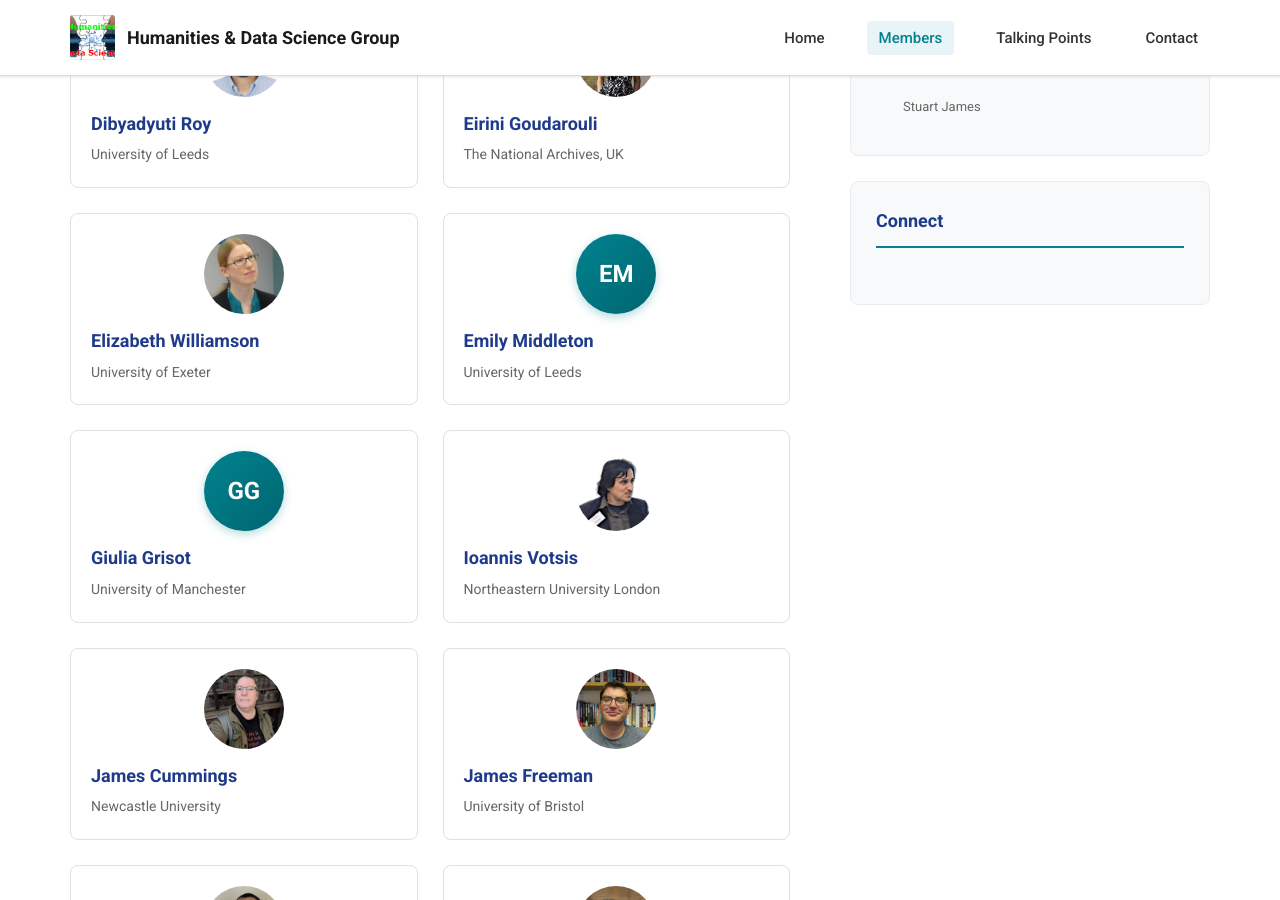
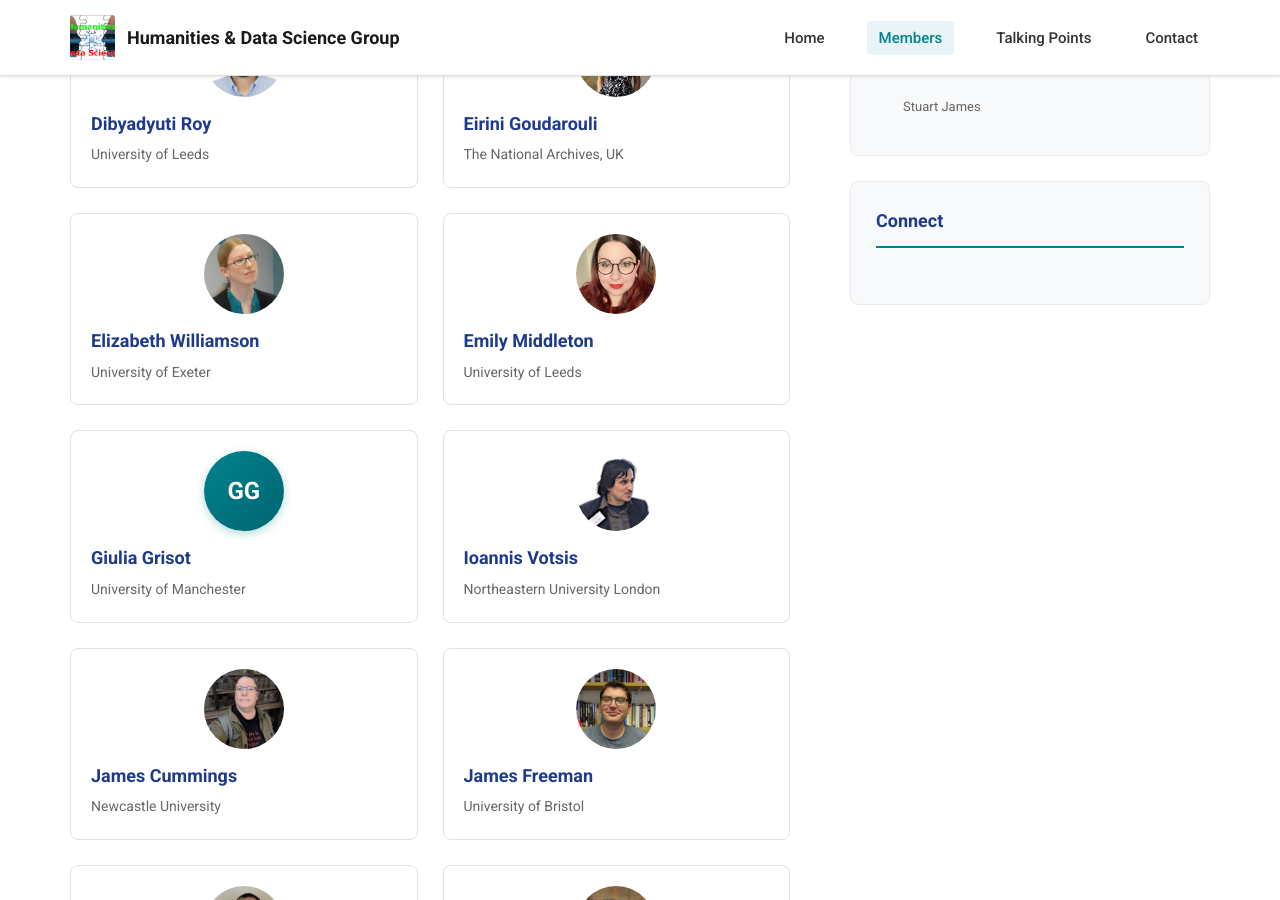
Before and after one commit to had-uk/had-uk.github.io, a Jekyll site: the page built from members.md, in a window 1280 px wide and 900 px high, scrolled down 1171 px. Built offline with Jekyll 4.4.1, drawn with Linux system fonts in a browser that asks for light colours.

Commit message:
updated Emily's picture

```diff
--- a/_data/members.yml
+++ b/_data/members.yml
@@ -5,6 +5,7 @@
 - name: Emily Middleton
   institution: University of Leeds
   url: https://ahc.leeds.ac.uk/english/staff/3258/dr-emily-middleton-formerly-bell-
+  image: "/assets/img/members/emily-middleton.jpg"
 - name: Barbara McGillivray
   institution: King's College London
   url: https://www.kcl.ac.uk/people/barbara-mcgillivray
```
Also changed, not shown: assets/img/members/emily-middleton.jpg (added).
